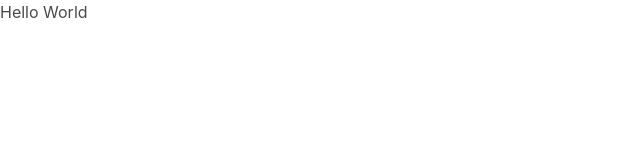
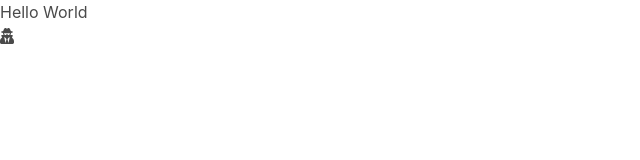
Before and after one commit to itsgg/flikit, a Vue app: page / in a window 1280 px wide. Shown: the top 160 px of the page, without its empty margins (0-640 px from the left). Built offline with nearby package versions, Linux system fonts and the light colour scheme.

Commit message:
Add fontawesome

```diff
--- a/package.json
+++ b/package.json
@@ -8,6 +8,10 @@
     "lint": "vue-cli-service lint"
   },
   "dependencies": {
+    "@fortawesome/fontawesome-svg-core": "^1.2.36",
+    "@fortawesome/free-regular-svg-icons": "^5.15.4",
+    "@fortawesome/free-solid-svg-icons": "^5.15.4",
+    "@fortawesome/vue-fontawesome": "^3.0.0-4",
     "bulma": "^0.9.3",
     "core-js": "^3.6.5",
     "vue": "^3.0.0"
--- a/src/components/HelloWorld.vue
+++ b/src/components/HelloWorld.vue
@@ -1,8 +1,14 @@
 <template>
   <h1>Hello World</h1>
+  <fa-icon icon="user-secret" />
 </template>
 
 <script>
+import { library } from "@fortawesome/fontawesome-svg-core";
+import { faUserSecret } from "@fortawesome/free-solid-svg-icons";
+
+library.add(faUserSecret);
+
 export default {
   name: "HelloWorld",
 };
```
Also changed, not shown: src/main.js (+7 -1 lines), 1 other file (tests, documents, lock files or other folders).
